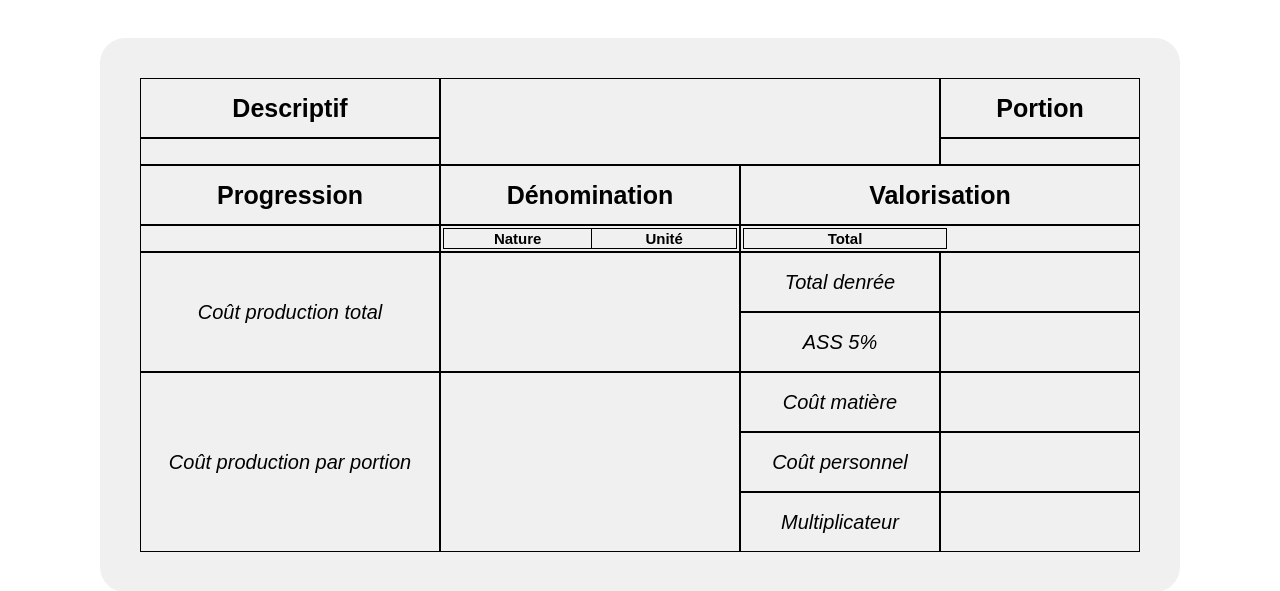
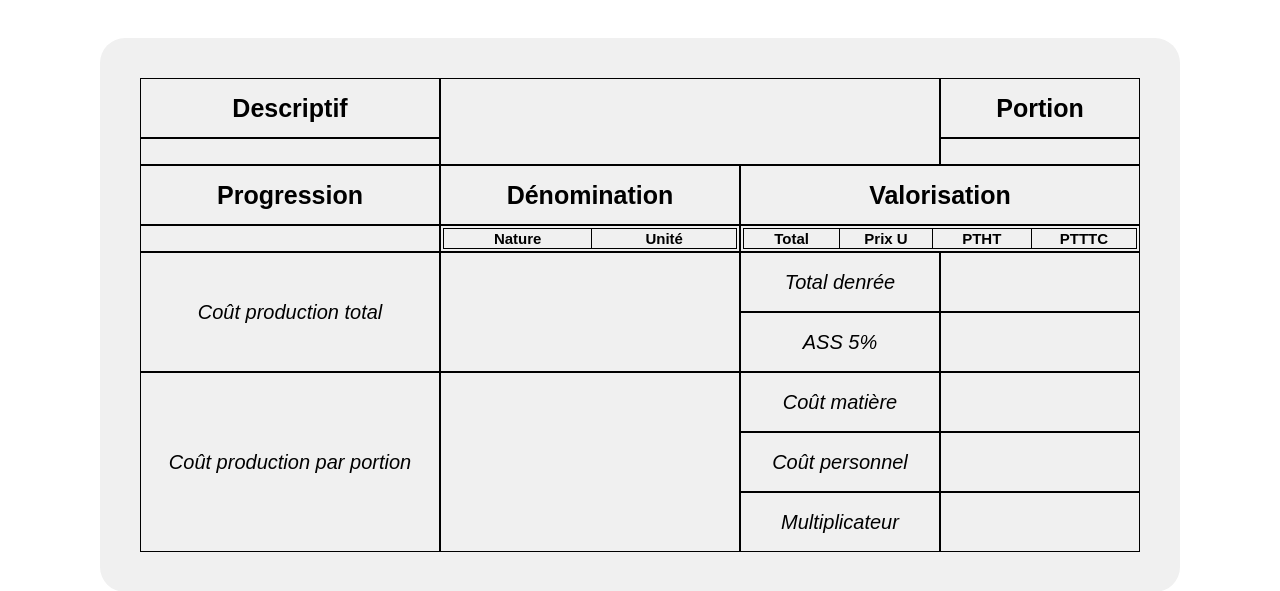
Before and after one commit to etienne-tillier/ProjetPiscine, a PHP site: template view/recette/imprimer_Fiche_tech.php in a window 1280 px wide. Shown: the top 591 px of the page. Run offline with PHP 8.4, Linux system fonts and the light colour scheme; the template is opened without the code that fills it, so the values that code supplies are empty.

Commit message:
commit de resolution de conflit

```diff
--- a/view/recette/imprimer_Fiche_tech.php
+++ b/view/recette/imprimer_Fiche_tech.php
@@ -177,6 +177,9 @@ window.onload = function () {
                 <table id="tablePrix">
                     <tr>
                         <th>Total</th>
+                        <th>Prix U</th>
+                        <th>PTHT</th>
+                        <th>PTTTC</th>
                     </tr>
                 </table>
             </div>
```
